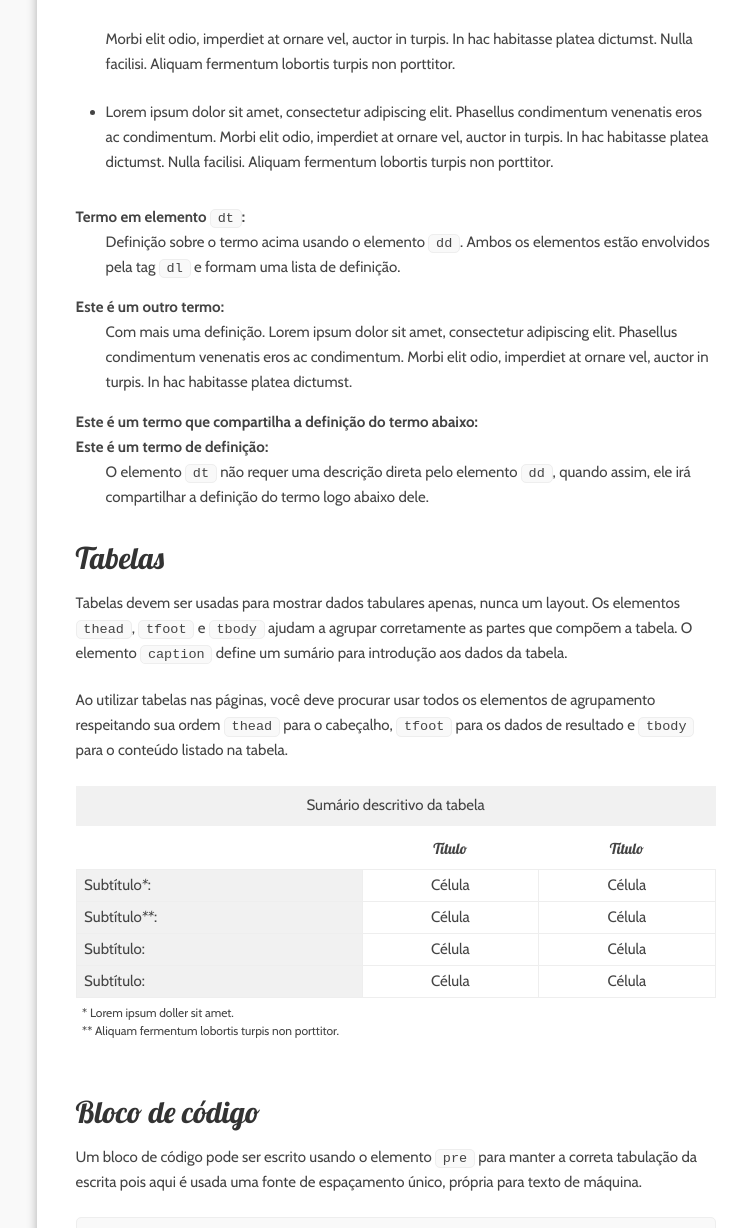
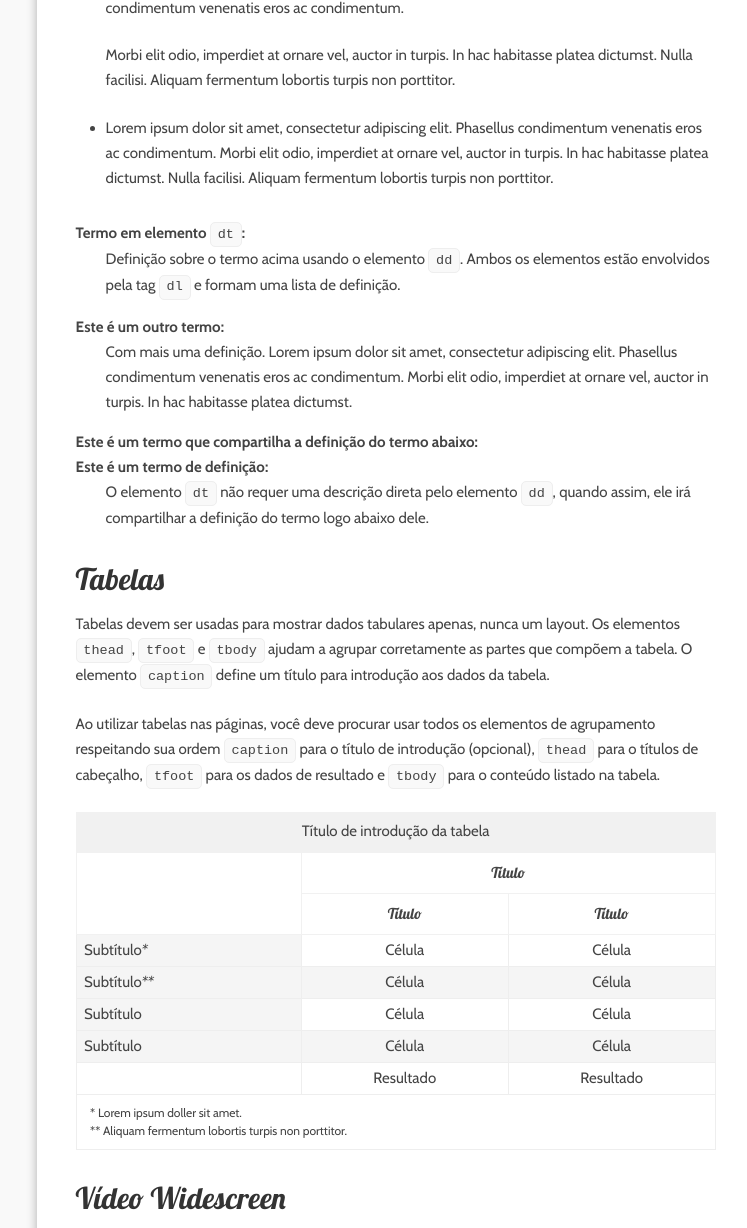
Before and after one commit to edirpedro/tipografia, a PHP site: page / in a window 1280 px wide. Shown: the part 4418-5646 px from the top of the page, without its empty margins (526-1273 px from the left). Run offline with PHP 8.4, Linux system fonts and the light colour scheme; some libraries are stand-ins or nearby versions.

Commit message:
elemento de video responsivo e ajustes para códigos

```diff
--- a/elementos.css
+++ b/elementos.css
@@ -37,7 +37,6 @@ q::after { content: close-quote; }
 cite { font-style: italic; }
 strong, b { font-weight: bold; }
 em, i { font-style: italic; }
-big { font-weight: normal; font-size: 1.2em; }
 small { font-size: .8em; }
 del, s, strike { color: red; }
 ins, u { color: green; }
@@ -57,6 +56,13 @@ figure.alignleft { float: left; margin: 0 1.5em 1em 0; }
 figcaption { font-style: italic; font-size: .9em; text-align: center; border-bottom: 1px solid #eee; padding-bottom: .5em; }
 
 
+/* Videos
+------------------------------------------------------------*/
+.video-16x9 { position: relative; }
+.video-16x9::before { content: ""; display: block; position: relative; width: 100%; padding-top: 56.25%; } /* (height / width) * 100% */
+.video-16x9 iframe { position: absolute; top: 0; left: 0; width: 100%; height: 100%; }
+
+
 /* Listas
 ------------------------------------------------------------*/
 ul, ol { padding: 0 0 0 2em; margin: 0 0 2em 0; }
@@ -73,24 +79,28 @@ dd { margin-left: 2em; margin-bottom: 1em; }
 
 /* Tabelas
 ------------------------------------------------------------*/
-table { width: 100%; }
-caption { background-color: #f1f1f1; margin-bottom: .2em; padding: .5em 1em; text-align: center; }
+table { width: 100%; border: 1px solid #f1f1f1; }
+caption { background-color: #f1f1f1; padding: .5em 1em; text-align: center; }
+th {}
+td { padding: .2em .5em; text-align: center; border: 1px solid #eee; }
 
-thead th { padding: .5em 0; font-family: Lobster, serif; text-align: center; }
+thead th { padding: .5em 0; font-family: Lobster, serif; text-align: center; border: 1px solid #f1f1f1; }
 
-tfoot td { padding: .5em; text-align: left; font-size: .8em; line-height: 1.5em; }
+tfoot td p { padding: .5em; text-align: left; font-size: .8em; line-height: 1.5em; }
+tfoot td p:last-child { margin-bottom: 0; }
 
-tbody th { padding: .2em .5em; background-color: #f1f1f1; border: 1px solid #eee; }
-tbody td { padding: .2em .5em; text-align: center; border: 1px solid #eee; }
+tbody th { padding: .2em .5em; background-color: #f5f5f5; border: 1px solid #eee; }
+tbody tr.impar td { }
+tbody tr.par td { background-color: #f5f5f5; }
 
 
 /* Texto sem formatação
 ------------------------------------------------------------*/
-pre,
 code,
 tt,
 kbd,
 var,
-samp { display: inline-block; padding: 0 .5em; font: .9em/1.3em "Courier New", Courier, mono; background-color: #f9f9f9; border: 1px solid #eee; border-radius: 5px; }
+samp { display: inline-block; padding: .2em .5em; font: .9em/1.3em "Courier New", Courier, mono; background-color: #f9f9f9; border: 1px solid #eee; border-radius: 5px; }
 var { font-style: italic; }
-pre { display: block; padding: 1em; }
+pre { margin: 0 0 1.5em; word-wrap: break-word; -moz-tab-size: 4; -o-tab-size: 4; tab-size: 4; }
+pre > code { display: block; padding: 1em; }
--- a/elementos.html
+++ b/elementos.html
@@ -1,6 +1,7 @@
 <meta charset="utf-8">
+
 <h1>Guia de Estilo</h1>
-<p><big>Guia básico de marcação semântica, incluindo exemplos adequados de uso.</big></p>
+<blockquote>Guia básico de marcação semântica, incluindo exemplos adequados de uso.</blockquote>
 
 <h2>Exemplos de Títulos</h2>
 <p>O título principal desta página é um elemento <code>h1</code>. Este nível dos títulos no documento da página deve ser único, todos os subtítulos no documento abaixo dele devem seguir a partir do segundo nível.</p>
@@ -145,20 +146,28 @@
 
 <h2>Tabelas</h2>
 
-<p>Tabelas devem ser usadas para mostrar dados tabulares apenas, nunca um layout. Os elementos <code>thead</code>, <code>tfoot</code> e <code>tbody</code> ajudam a agrupar corretamente as partes que compõem a tabela. O elemento <code>caption</code> define um sumário para introdução aos dados da tabela.</p>
+<p>Tabelas devem ser usadas para mostrar dados tabulares apenas, nunca um layout. Os elementos <code>thead</code>, <code>tfoot</code> e <code>tbody</code> ajudam a agrupar corretamente as partes que compõem a tabela. O elemento <code>caption</code> define um título para introdução aos dados da tabela.</p>
 
-<p>Ao utilizar tabelas nas páginas, você deve procurar usar todos os elementos de agrupamento respeitando sua ordem <code>thead</code> para o cabeçalho, <code>tfoot</code> para os dados de resultado e <code>tbody</code> para o conteúdo listado na tabela.</p>
+<p>Ao utilizar tabelas nas páginas, você deve procurar usar todos os elementos de agrupamento respeitando sua ordem <code>caption</code> para o título de introdução (opcional), <code>thead</code> para o títulos de cabeçalho, <code>tfoot</code> para os dados de resultado e <code>tbody</code> para o conteúdo listado na tabela.</p>
 
 <table>
-	<caption>Sumário descritivo da tabela</caption>
+	<caption>Título de introdução da tabela</caption>
 	<thead>
 		<tr>
-			<th></th>
+			<th rowspan="2"></th>
+			<th colspan="2">Título</th>
+		</tr>
+		<tr>
 			<th>Título</th>
-	  		<th>Título</th>
+			<th>Título</th>
 		</tr>
 	</thead>
 	<tfoot>
+		<tr>
+			<td></td>
+			<td>Resultado</td>
+			<td>Resultado</td>
+		</tr>
 		<tr>
 			<td colspan="3">
 				<p>* Lorem ipsum doller sit amet.<br>
@@ -168,41 +177,46 @@
 		</tr>
 	</tfoot>
 	<tbody>
-		<tr>
-			<th>Subtítulo<em>*</em>: </th>
+		<tr class="impar">
+			<th>Subtítulo<em>*</em></th>
 			<td>Célula</td>
 			<td>Célula</td>
 		</tr>
-		<tr>
-			<th>Subtítulo<em>**</em>:</th>
+		<tr class="par">
+			<th>Subtítulo<em>**</em></th>
 			<td>Célula</td>
 			<td>Célula</td>
 		</tr>
-		<tr>
-			<th>Subtítulo:</th>
+		<tr class="impar">
+			<th>Subtítulo</th>
 			<td>Célula</td>
 			<td>Célula</td>
 		</tr>
-		<tr>
-			<th>Subtítulo:</th>
+		<tr class="par">
+			<th>Subtítulo</th>
 			<td>Célula</td>
 			<td>Célula</td>
 		</tr>
 	</tbody>
 </table>
 
+<h2>Vídeo Widescreen</h2>
+
+<div class="video-16x9">
+<iframe width="560" height="315" src="https://www.youtube.com/embed/videoseries?list=PL1T_LBE7hlal1xw1TCpK8t8ouMM6A90oC" frameborder="0" allowfullscreen></iframe>
+</div>
 
 <h2>Bloco de código</h2>
 
 <p>Um bloco de código pode ser escrito usando o elemento <code>pre</code> para manter a correta tabulação da escrita pois aqui é usada uma fonte de espaçamento único, própria para texto de máquina.</p>
 
 <pre>
-function check(value) {
+<code>function check(value) {
 	if(value == 1)
 		return 'success';
 	else
 		return 'error';
-}
+}</code>
 </pre>
 
 <h2>Checagem final de estilos</h2>
```
